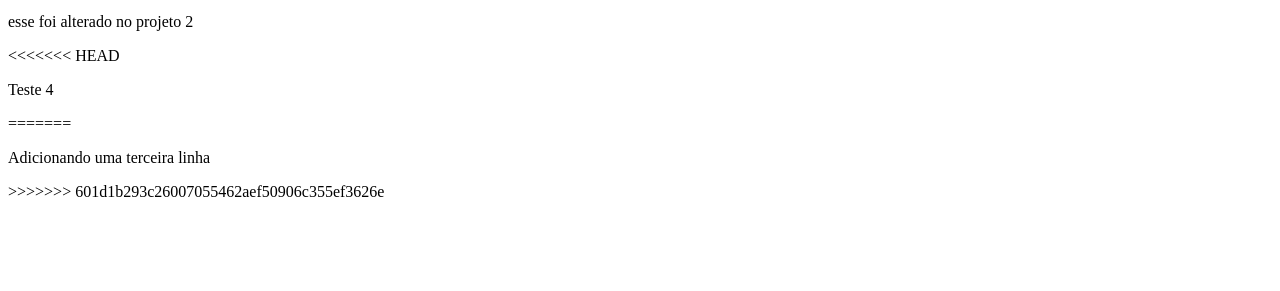
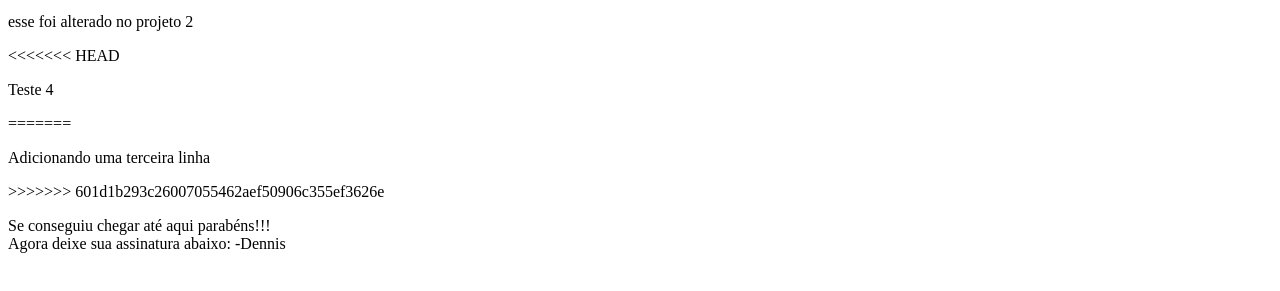
Before and after one commit to SnneidProz/teste, a plain HTML site: page index.html in a window 1280 px wide. Shown: the part 119-410 px from the top of the page. Drawn offline with Linux system fonts and the light colour scheme.

Commit message:
Update index.html

```diff
--- a/index.html
+++ b/index.html
@@ -14,5 +14,8 @@
 =======
     <p>Adicionando uma terceira linha</p>
 >>>>>>> 601d1b293c26007055462aef50906c355ef3626e
+    <p>Se conseguiu chegar até aqui parabéns!!! <br>
+        Agora deixe sua assinatura abaixo:
+        -Dennis</p>
 </body>
 </html>
```
